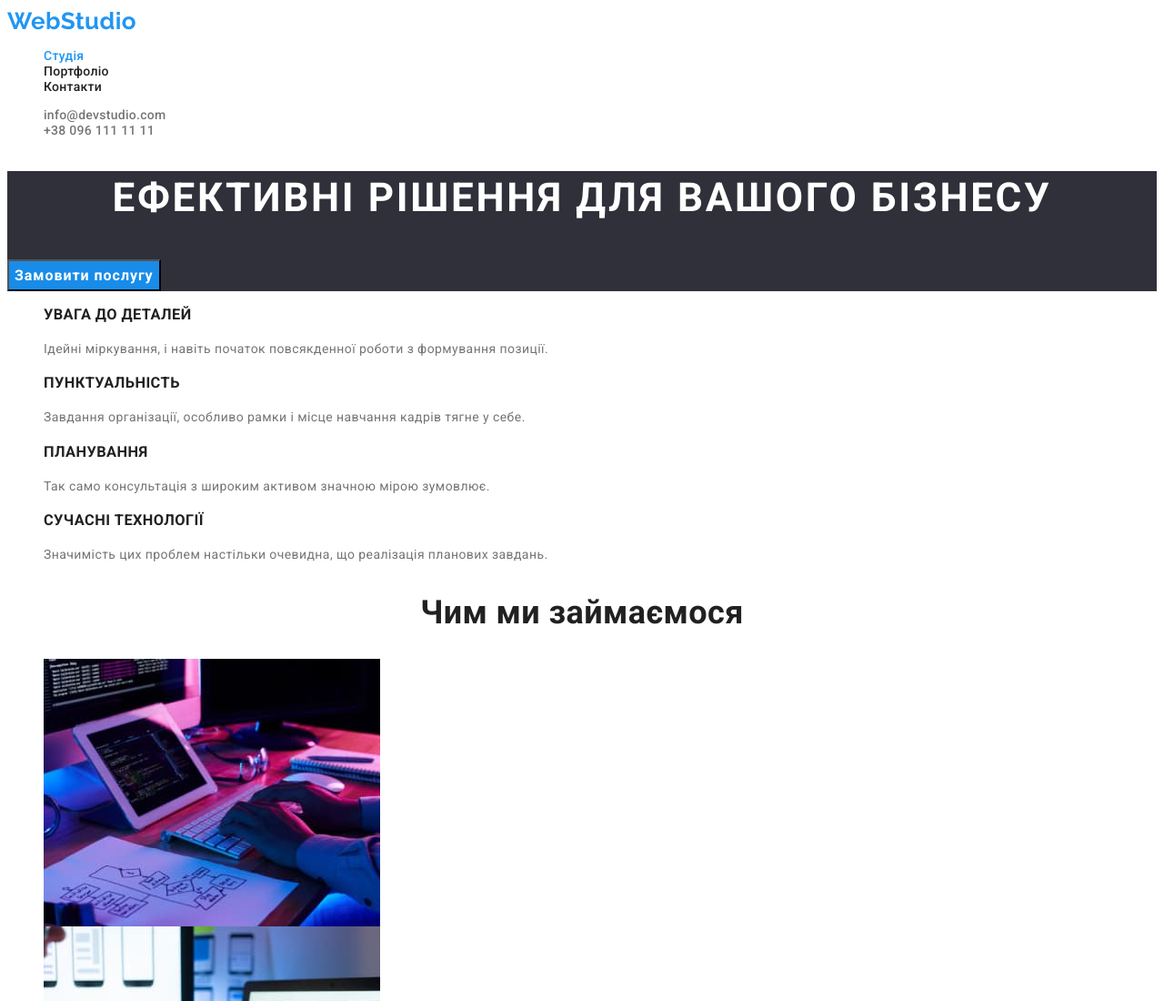
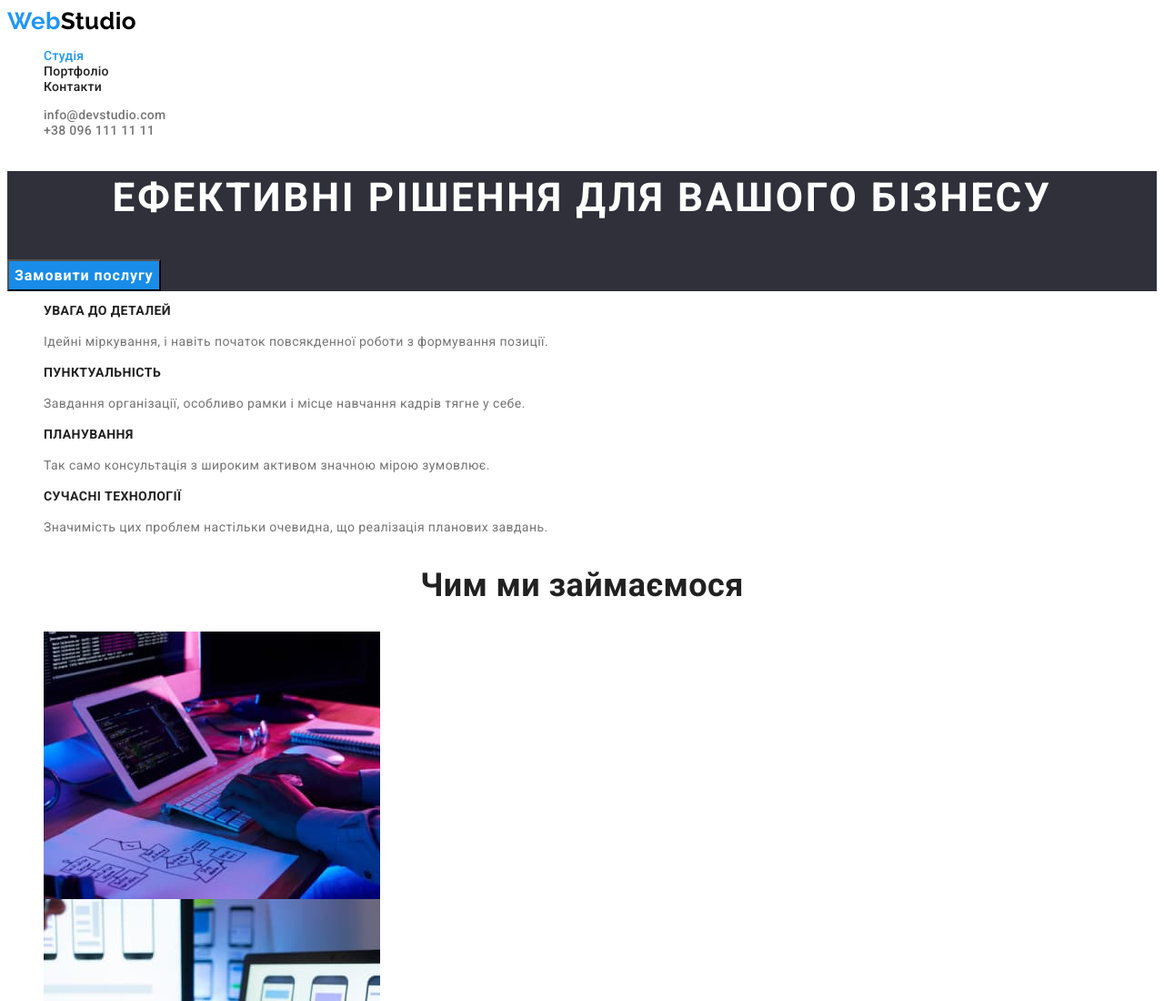
Before and after one commit to Anzhela-Ostrovska/goit-markup-hw-02, a plain HTML site: page index.html in a window 1280 px wide. Shown: the top 1100 px of the page at 91% size. Drawn offline with Linux system fonts and the light colour scheme.

Commit message:
changed font-size and logo color

```diff
--- a/css/styles.css
+++ b/css/styles.css
@@ -55,7 +55,7 @@ body {
   line-height: 1.19;
 }
 .logo-black {
-  color: var(--logo-studio-color);
+  color: var(--logo-studio-color-black);
 }
 /* site nav - header*/
 .site-nav,
@@ -121,6 +121,7 @@ body {
   font-weight: 700;
   line-height: 1.14;
   text-transform: uppercase;
+  font-size: 14px;
 }
 .feature-list .text {
   line-height: 1.71;
```
